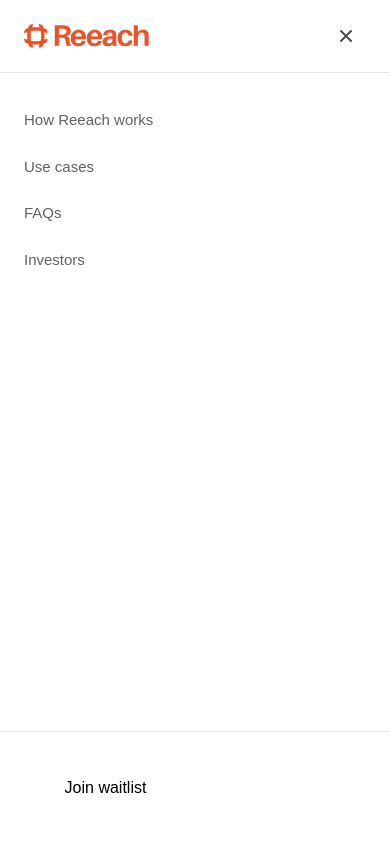
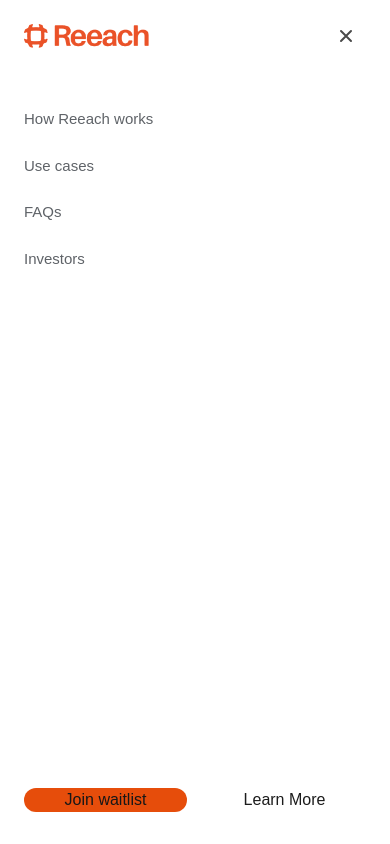
Before and after one commit to mindset001/reeach, a Next.js app: page / in a window 390 px wide. Both pictures are taken after a click on the button 348 px from the left and 32 px from the top of the page. Shown: the top 844 px of the page. Built offline with nearby package versions, Linux system fonts and the light colour scheme.

Commit message:
'mobile-retailer'

```diff
--- a/src/components/ConsumerSection.tsx
+++ b/src/components/ConsumerSection.tsx
@@ -38,8 +38,8 @@
         </div>
 
         {/* Additional Features */}
-        <div className=" rounded-3xl p-8 md:p-12 ">
-          <h3 className="text-2xl text-center md:text-[28px] font-semibold text-[#585757] mb-8">
+        <div className=" rounded-3xl md:p-8 md:p-12 ">
+          <h3 className="text-2xl md:text-center md:text-[28px] font-semibold text-[#585757] mb-8">
             There's more for consumers
           </h3>
 
--- a/src/components/DistributorSection.tsx
+++ b/src/components/DistributorSection.tsx
@@ -37,8 +37,8 @@
         </div>
 
         {/* Additional Features */}
-        <div className=" rounded-3xl p-8 md:p-12">
-          <h3 className="text-2xl text-center md:text-[28px] font-semibold text-[#585757] mb-8">
+        <div className=" rounded-3xl md:p-8 md:p-12">
+          <h3 className="text-2xl md:text-center md:text-[28px] font-semibold text-[#585757] mb-8">
             There's more for distributors
           </h3>
 
--- a/src/components/Navbar.tsx
+++ b/src/components/Navbar.tsx
@@ -67,7 +67,7 @@
       {isMenuOpen && (
         <div className="md:hidden fixed inset-0 bg-white z-[100] overflow-y-auto">
           {/* Header with Logo and Close Button */}
-          <div className="flex items-center justify-between px-6 py-4 border-b border-gray-200">
+          <div className="flex items-center justify-between px-6 py-4 ">
             <Link href="/" className="flex items-center gap-2" onClick={() => setIsMenuOpen(false)}>
               <Image
                 src="/images/logo.png"
@@ -103,14 +103,14 @@
           </div>
 
           {/* Bottom Buttons */}
-          <div className="fixed bottom-0 left-0 right-0 px-6 py-8 bg-white border-t border-gray-200">
+          <div className="fixed bottom-0 left-0 right-0 px-6 py-8 bg-white ">
             <div className="flex gap-4">
-              <Button variant="primary" size="md" className="flex-1" onClick={() => setIsMenuOpen(false)}>
-                Join waitlist
-              </Button>
-              <Button variant="secondary" size="md" className="flex-1" onClick={() => setIsMenuOpen(false)}>
-                Learn more
-              </Button>
+              <button className="bg-[#E64D0B] rounded-[24px] flex-1" onClick={() => setIsMenuOpen(false)}>
+                <p className="font-SemiBold text-[16px]">Join waitlist</p>
+              </button>
+              <button className="flex-1" onClick={() => setIsMenuOpen(false)}>
+                <p className="font-SemiBold text-[#1C1C1C] text-[16px]">Learn More</p>
+              </button>
             </div>
           </div>
         </div>
--- a/src/components/RetailerSection.tsx
+++ b/src/components/RetailerSection.tsx
@@ -37,8 +37,8 @@
         </div>
 
         {/* Additional Features */}
-        <div className=" rounded-3xl p-8 md:p-12">
-          <h3 className="text-2xl text-center md:text-[28px] font-semibold text-[#585757] mb-8">
+        <div className=" rounded-3xl md:p-8 md:p-12">
+          <h3 className="text-2xl md:text-center md:text-[28px] font-semibold text-[#585757] mb-8">
             There's more for retailers
           </h3>
 
```
